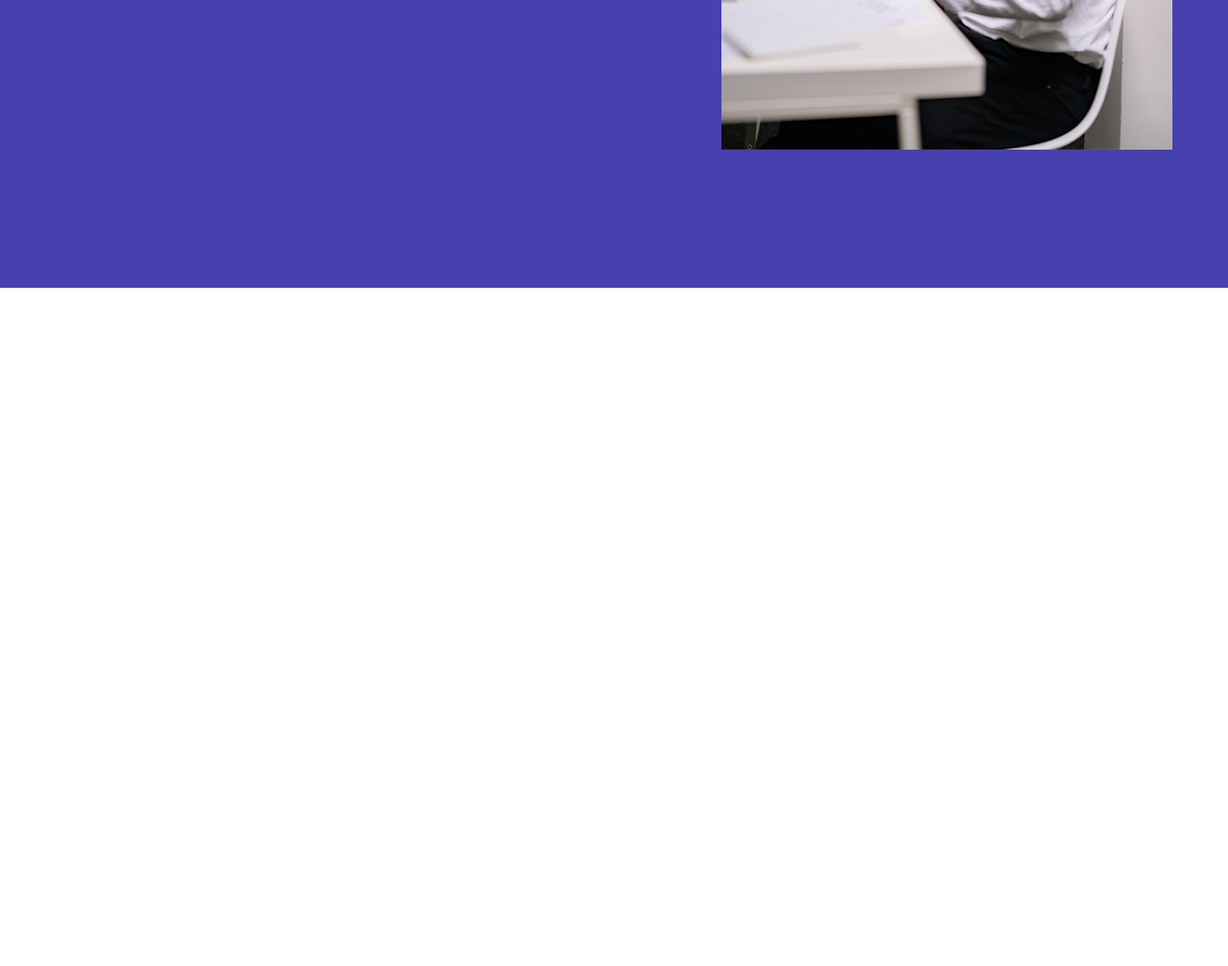
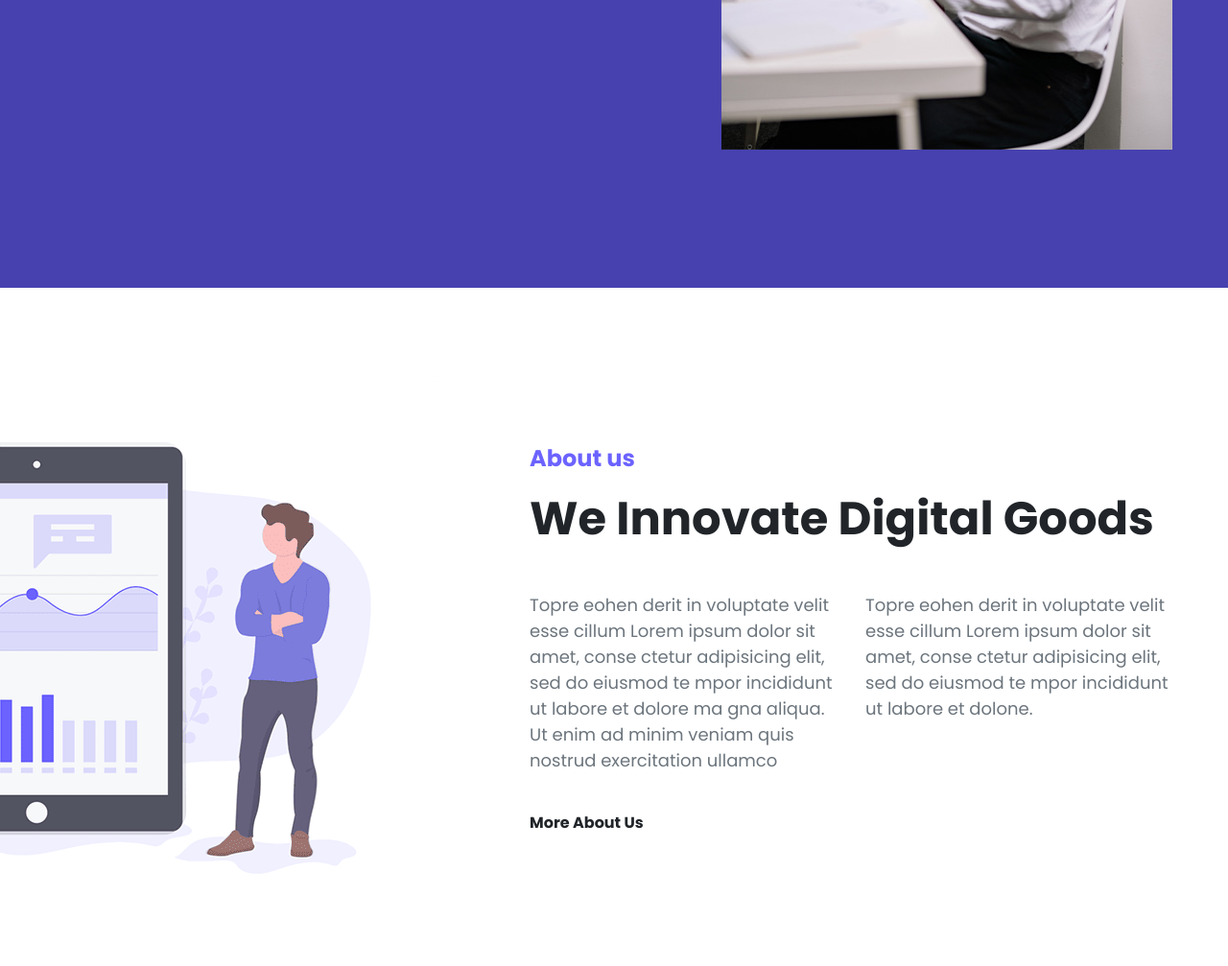
Before and after one commit to Fantar1/2050-landing-page, a plain HTML site: page index.html in a window 1280 px wide. Shown: the part 657-1664 px from the top of the page at 96% size. Before the commit the page ends 957 px from the top, so only its background shows below. Drawn offline with nearby package versions, Linux system fonts and the light colour scheme.

Commit message:
finish about us section

```diff
--- a/css/style.css
+++ b/css/style.css
@@ -40,3 +40,32 @@ body{
     border-radius: 25px;
     text-decoration: none;
 }
+
+.banner-btn:hover{
+    color:#4741AF;
+   background-color: white;
+}
+
+.text-subtitle{
+    color: #6c63ff;
+    font-size: 24px;
+    font-weight: 700;
+}
+
+.text-title{
+    font-size: 48px;
+    font-weight: 700;
+}
+
+.text-p{
+    font-size: 18px;
+    font-weight: 400;
+}
+
+.text-link{
+    text-decoration: none;
+    font-weight: 700;
+}
+.about-img{
+    margin-left: -340px;
+}
--- a/index.html
+++ b/index.html
@@ -1,15 +1,20 @@
 <!doctype html>
 <html lang="en">
+
 <head>
     <meta charset="utf-8">
     <meta name="viewport" content="width=device-width, initial-scale=1">
     <title>2050</title>
-    <link href="https://cdn.jsdelivr.net/npm/bootstrap@5.3.0-alpha1/dist/css/bootstrap.min.css" rel="stylesheet" integrity="sha384-GLhlTQ8iRABdZLl6O3oVMWSktQOp6b7In1Zl3/Jr59b6EGGoI1aFkw7cmDA6j6gD" crossorigin="anonymous">
+    <link href="https://cdn.jsdelivr.net/npm/bootstrap@5.3.0-alpha1/dist/css/bootstrap.min.css" rel="stylesheet"
+        integrity="sha384-GLhlTQ8iRABdZLl6O3oVMWSktQOp6b7In1Zl3/Jr59b6EGGoI1aFkw7cmDA6j6gD" crossorigin="anonymous">
     <link rel="preconnect" href="https://fonts.googleapis.com">
     <link rel="preconnect" href="https://fonts.gstatic.com" crossorigin>
-<link href="https://fonts.googleapis.com/css2?family=Poppins:ital,wght@0,100;0,200;0,300;0,400;0,500;0,600;0,700;0,800;0,900;1,100;1,200;1,300;1,400;1,500;1,600;1,700;1,800;1,900&display=swap" rel="stylesheet">
+    <link
+        href="https://fonts.googleapis.com/css2?family=Poppins:ital,wght@0,100;0,200;0,300;0,400;0,500;0,600;0,700;0,800;0,900;1,100;1,200;1,300;1,400;1,500;1,600;1,700;1,800;1,900&display=swap"
+        rel="stylesheet">
     <link rel="stylesheet" href="css/style.css">
 </head>
+
 <body>
 
     <!-- start navbar -->
@@ -18,7 +23,9 @@
             <nav class="navbar navbar-expand-lg">
                 <div class="container-fluid">
                     <a class="navbar-brand" href="#">2050</a>
-              <button class="navbar-toggler" type="button" data-bs-toggle="collapse" data-bs-target="#navbarSupportedContent" aria-controls="navbarSupportedContent" aria-expanded="false" aria-label="Toggle navigation">
+                    <button class="navbar-toggler" type="button" data-bs-toggle="collapse"
+                        data-bs-target="#navbarSupportedContent" aria-controls="navbarSupportedContent"
+                        aria-expanded="false" aria-label="Toggle navigation">
                         <span class="navbar-toggler-icon"></span>
                     </button>
                     <div class="collapse navbar-collapse" id="navbarSupportedContent">
@@ -60,7 +67,8 @@
             <div class="row">
                 <div class="col-lg-5">
                     <h1 class="text-light banner-title"> Enhance Your Digital Experience</h1>
-            <p class="text-light banner-subtitle"> Ki hobe dolor sit amet conse cot etur adipi sicing elit sed do eius </p>
+                    <p class="text-light banner-subtitle"> Ki hobe dolor sit amet conse cot etur adipi sicing elit sed
+                        do eius </p>
                     <a href="" class="text-light shadow banner-btn">Read More</a>
                 </div>
                 <div class="col-lg-2"></div>
@@ -74,6 +82,40 @@
     </div>
     <!-- end banner -->
 
-    <script src="https://cdn.jsdelivr.net/npm/bootstrap@5.3.0-alpha1/dist/js/bootstrap.bundle.min.js" integrity="sha384-w76AqPfDkMBDXo30jS1Sgez6pr3x5MlQ1ZAGC+nuZB+EYdgRZgiwxhTBTkF7CXvN" crossorigin="anonymous"></script>
+
+
+    <!-- start about us -->
+    <div class="container py-5">
+        <div class="row py-5">
+            <div class="col-lg-5">
+                <img src="img/k5.png" class="about-img" alt="">
+            </div>
+            <div class="col-lg-7 mt-5">
+                <p class="text-subtitle mt-3">About us</p>
+                <h1 class="text-title">We Innovate Digital Goods</h1>
+                <div class="row mt-5 mb-4">
+                    <div class="col-lg-6">
+                        <p class=" text-secondary text-p">Topre eohen derit in voluptate velit esse cillum Lorem ipsum
+                            dolor sit amet, conse ctetur adipisicing elit, sed do eiusmod te mpor incididunt ut labore
+                            et dolore ma gna aliqua. Ut enim ad minim veniam quis nostrud exercitation ullamco</p>
+                    </div>
+                    <div class="col-lg-6">
+                        <p class=" text-secondary text-p">Topre eohen derit in voluptate velit esse cillum Lorem ipsum
+                            dolor sit amet, conse ctetur adipisicing elit, sed do eiusmod te mpor incididunt ut labore
+                            et dolone.</p>
+                    </div>
+
+                </div>
+                <a href="" class="text-dark text-link">More About Us</a>
+            </div>
+        </div>
+    </div>
+    <!-- end about us -->
+
+
+    <script src="https://cdn.jsdelivr.net/npm/bootstrap@5.3.0-alpha1/dist/js/bootstrap.bundle.min.js"
+        integrity="sha384-w76AqPfDkMBDXo30jS1Sgez6pr3x5MlQ1ZAGC+nuZB+EYdgRZgiwxhTBTkF7CXvN" crossorigin="anonymous">
+    </script>
 </body>
+
 </html>
```
Also changed, not shown: img/k5.png (added). Lines whose indentation alone changed are shown as unchanged.
